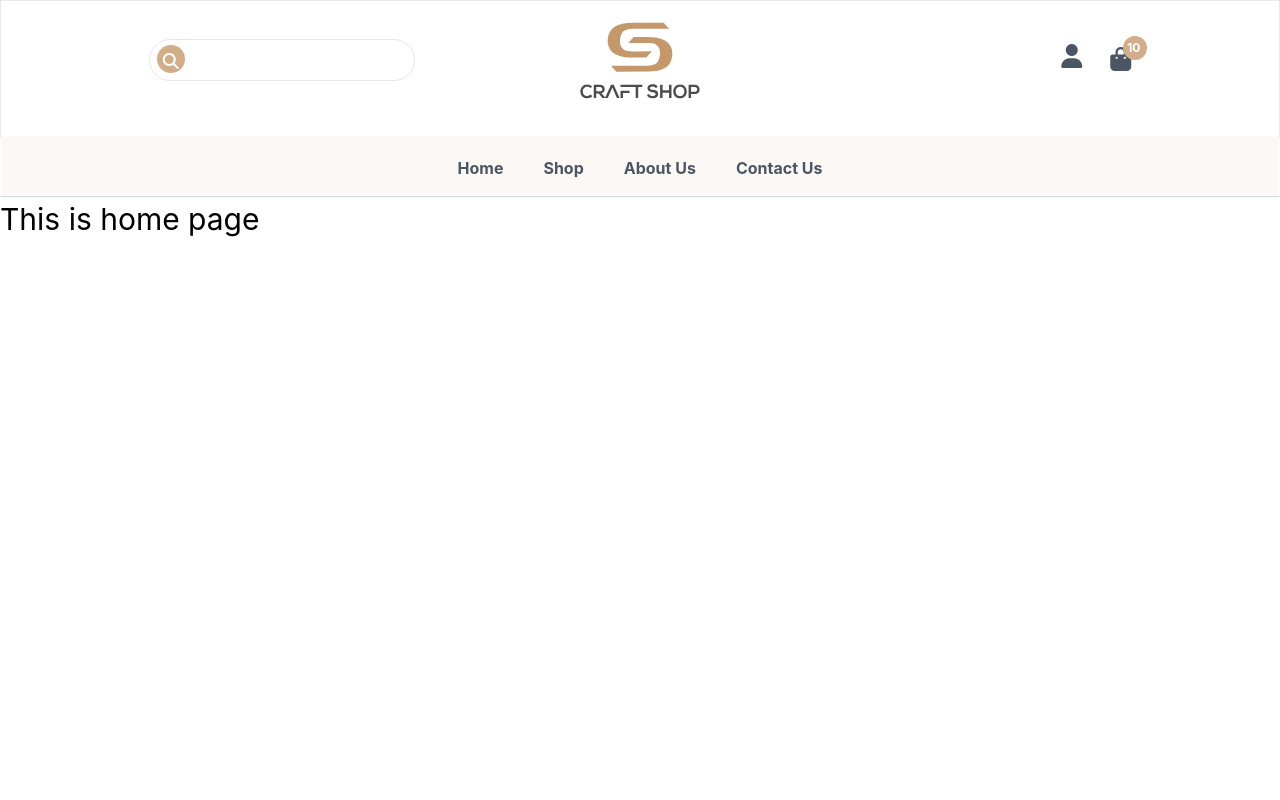
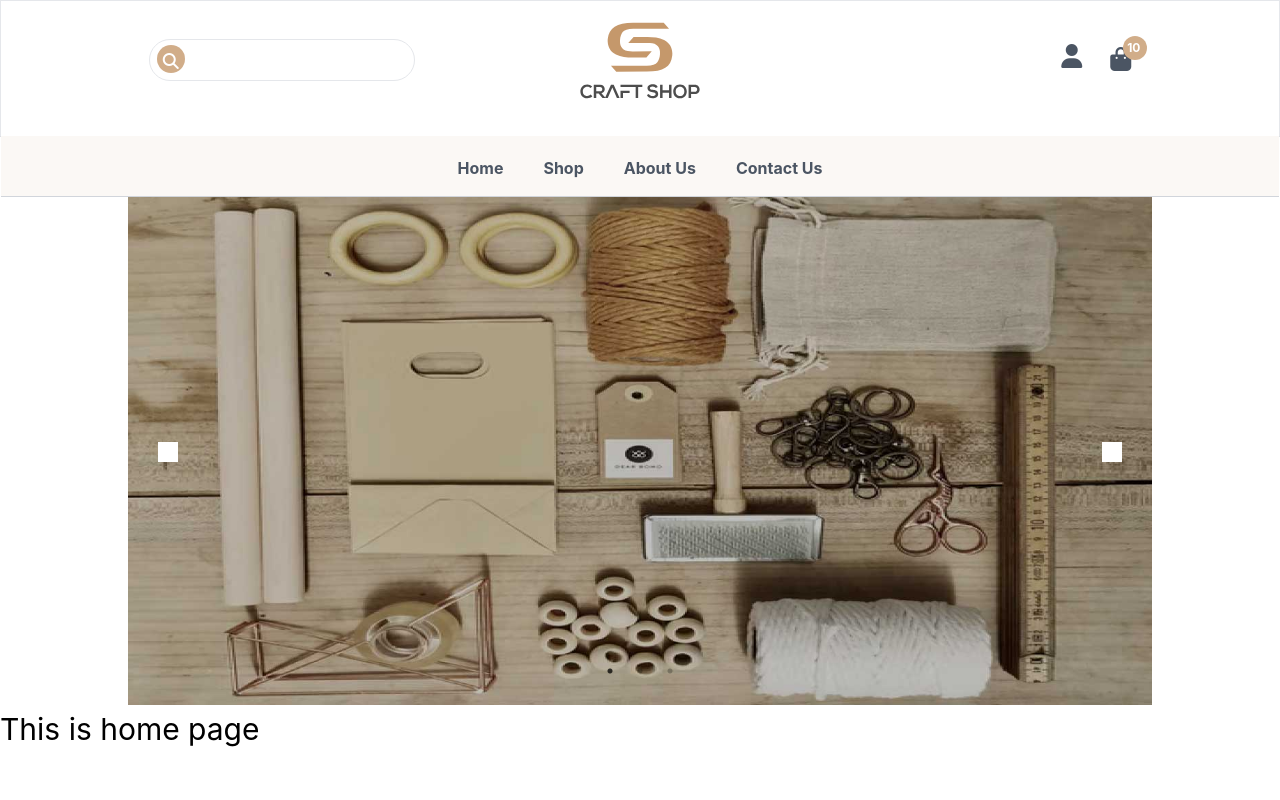
Before and after one commit to MohammadPias/craft-shop-client, a React (Create React App) app: page / in a window 1280 px wide. Shown: the top 800 px of the page. Built offline with nearby package versions, Linux system fonts and the light colour scheme.

Commit message:
banner section has been added

```diff
--- a/package.json
+++ b/package.json
@@ -12,6 +12,8 @@
     "react-redux": "^8.0.1",
     "react-router-dom": "^6.3.0",
     "react-scripts": "5.0.1",
+    "react-slick": "^0.29.0",
+    "slick-carousel": "^1.8.1",
     "web-vitals": "^2.1.4"
   },
   "scripts": {
--- a/src/App.js
+++ b/src/App.js
@@ -1,6 +1,8 @@
 import React from 'react';
-import { Routes, Route} from "react-router-dom";
+import { Routes, Route } from "react-router-dom";
 import './App.css';
+import "slick-carousel/slick/slick.css";
+import "slick-carousel/slick/slick-theme.css";
 import Footer from './components/Footer/Footer';
 import Header from './components/Header/Header';
 import Home from './components/Home/Home';
@@ -10,7 +12,7 @@ function App() {
   return (
     <div>
       <Header />
-        <Routes>
+      <Routes>
         <Route path="/" element={<Home />} />
         <Route path="*" element={<NotFound />} />
       </Routes>
--- a/src/components/Header/TopNav.js
+++ b/src/components/Header/TopNav.js
@@ -40,7 +40,7 @@ const TopNav = () => {
 
                     }
                 </div>
-                <ul className={` text-center text-md font-bold text-gray-600 p-4 absolute top-full ${open ? 'left-0' : '-left-full sm:left-0'} w-full transition-all duration-1000 sm:flex sm:justify-center border-b border-gray-300 bg-secondary`}>
+                <ul className={` text-center text-md font-bold text-gray-600 p-4 absolute top-full ${open ? 'left-0' : '-left-full sm:left-0'} z-10 w-full transition-all duration-1000 sm:flex sm:justify-center border-b border-gray-300 bg-secondary`}>
                     <li className='mt-3 sm:mt-1 px-5'>Home</li>
                     <li className='mt-3 sm:mt-1 px-5'>Shop</li>
                     <li className='mt-3 sm:mt-1 px-5'>About Us</li>
--- /dev/null
+++ b/src/components/Home/Banner/Banner.css
@@ -0,0 +1,19 @@
+.slick-arrow {
+    background-color: #c5986b;
+}
+
+.slick-prev {
+    left: 30px;
+    background-color: white;
+    z-index: 9;
+}
+
+.slick-next {
+    right: 30px;
+    background-color: white;
+    z-index: 9;
+}
+
+.slick-dots {
+    bottom: 30px;
+}
--- a/src/components/Home/Banner/Banner.js
+++ b/src/components/Home/Banner/Banner.js
@@ -1,9 +1,31 @@
 import React from 'react';
+import Slider from "react-slick";
+import slide from '../../../images/banner.jpg'
+import slide2 from '../../../images/banner2.jpg'
+import slide3 from '../../../images/banner3.jpg'
+import './Banner.css'
 
 const Banner = () => {
+    const settings = {
+        dots: true,
+        infinite: true,
+        speed: 500,
+        slidesToShow: 1,
+        slidesToScroll: 1
+    };
     return (
-        <div>
-
+        <div className='sm:container'>
+            <Slider {...settings}>
+                <div>
+                    <img src={slide} alt="" />
+                </div>
+                <div>
+                    <img src={slide2} alt="" />
+                </div>
+                <div>
+                    <img src={slide3} alt="" />
+                </div>
+            </Slider>
         </div>
     );
 };
--- a/src/components/Home/Home.js
+++ b/src/components/Home/Home.js
@@ -1,8 +1,10 @@
 import React from 'react';
+import Banner from './Banner/Banner';
 
 const Home = () => {
     return (
-        <div className='min-h-screen mt-16'>
+        <div className='min-h-screen sm:mt-14'>
+            <Banner />
             <h3 className="text-3xl">This is home page</h3>
         </div>
     );
--- a/src/index.css
+++ b/src/index.css
@@ -1,6 +1,13 @@
 @tailwind base;
 @tailwind components;
 @tailwind utilities;
+
+
+@layer components {
+  .container {
+    @apply w-4/5 mx-auto
+  }
+}
 
 body {
   margin: 0;
```
Also changed, not shown: 1 other file (tests, documents, lock files or other folders).
